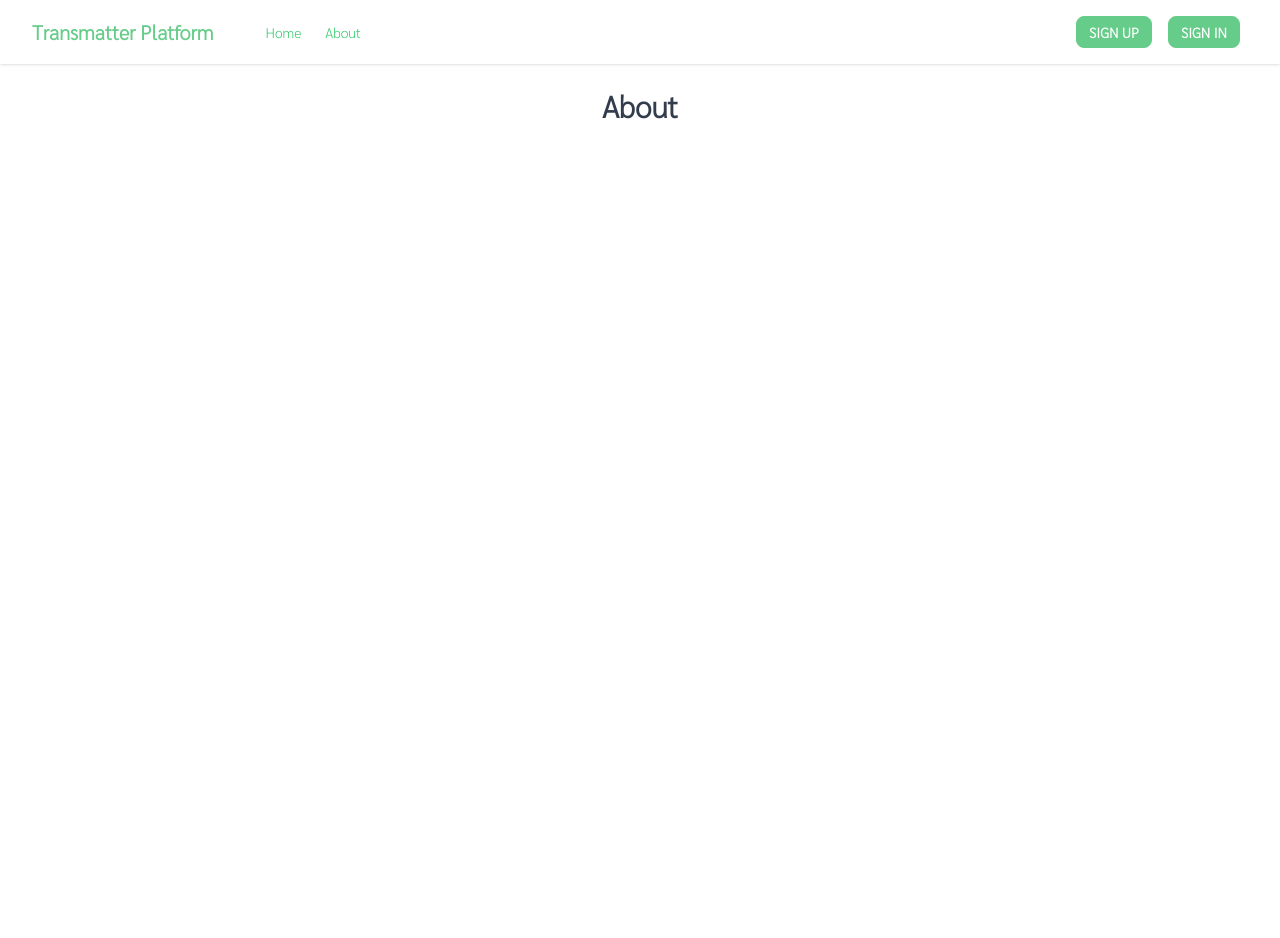
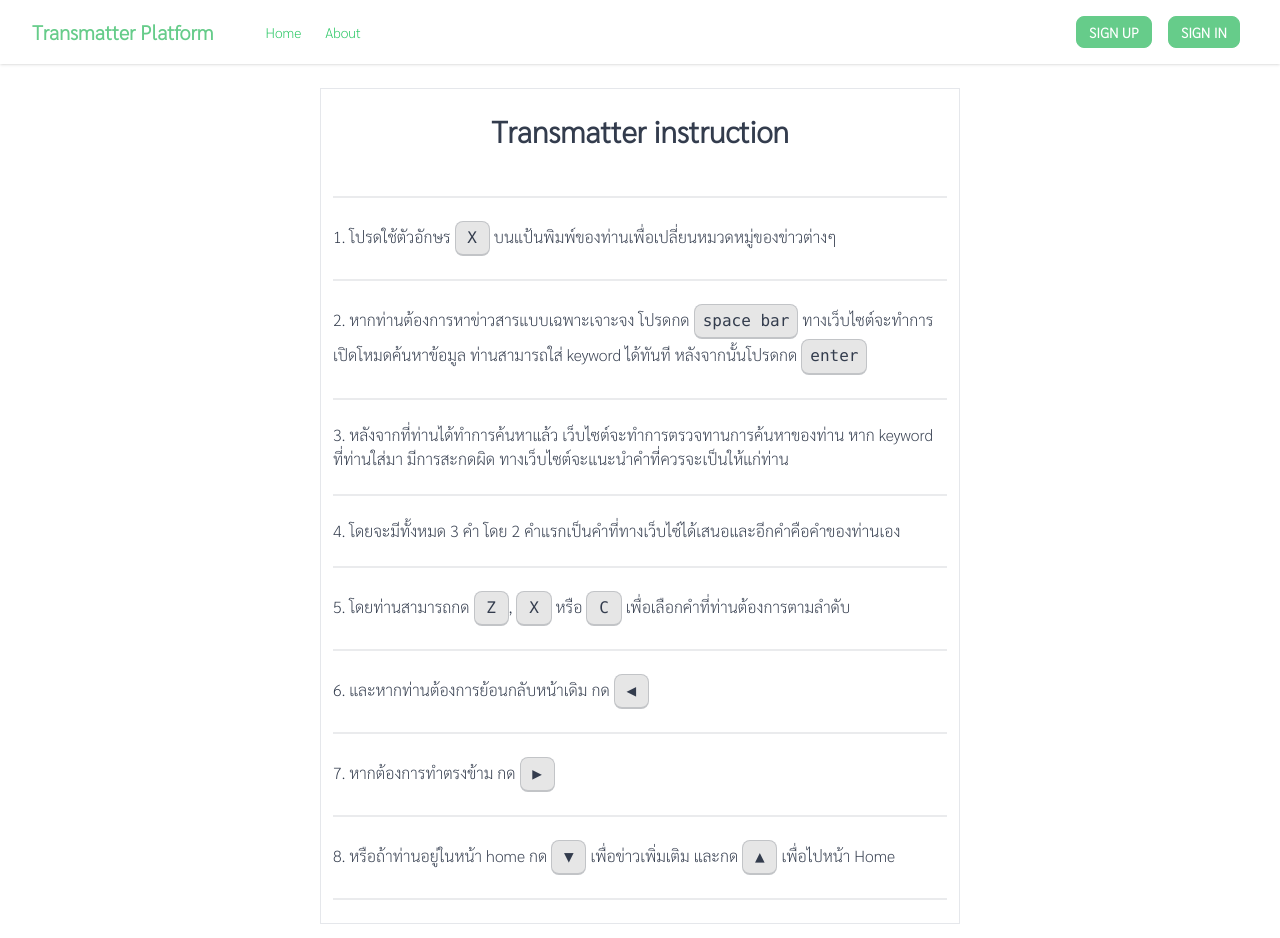
Before and after one commit to Transmatter/Transmatter_experiment_speech_to_text, a Vue app: page /about in a window 1280 px wide. Shown: the top 938 px of the page. Before the commit the page ends 800 px from the top, so only its background shows below. Built offline with nearby package versions, Linux system fonts and the light colour scheme.

Commit message:
[💚 update] : ci script

```diff
--- a/index.html
+++ b/index.html
@@ -4,7 +4,7 @@
     <meta charset="UTF-8" />
     <link rel="icon" href="/favicon.ico" />
     <meta name="viewport" content="width=device-width, initial-scale=1.0" />
-    <title>Transmatter Platform (Testing site)</title>
+    <title>Transmatter Platform Testing site (With Audio)</title>
   </head>
   <body>
     <div id="app"></div>
--- a/src/views/About.vue
+++ b/src/views/About.vue
@@ -1,7 +1,41 @@
 <template>
-    <div class="flex justify-center">
-        <h1 class="my-6 text-3xl font-bold">
-            About
-        </h1>
+    <div class="lg:mx-80 lg:my-6 lg:px-3 border">
+        <div class="flex justify-center">
+            <h1 class="my-6 text-3xl font-bold">Transmatter instruction</h1>
+        </div>
+        <div class="divider"></div>
+        <p class="my-2 hover:bg-green-50">1. โปรดใช้ตัวอักษร <kbd class="kbd">X</kbd> บนแป้นพิมพ์ของท่านเพื่อเปลี่ยนหมวดหมู่ของข่าวต่างๆ</p>
+        <div class="divider"></div>
+        <p class="my-2 hover:bg-green-50">
+            2.
+            หากท่านต้องการหาข่าวสารแบบเฉพาะเจาะจง โปรดกด
+            <kbd class="kbd">space bar</kbd> ทางเว็บไซต์จะทำการเปิดโหมดค้นหาข้อมูล ท่านสามารถใส่ keyword ได้ทันที
+            หลังจากนั้นโปรดกด <kbd class="kbd">enter</kbd>
+        </p>
+        <div class="divider"></div>
+        <p class="my-2 hover:bg-green-50">
+            3.
+            หลังจากที่ท่านได้ทำการค้นหาแล้ว เว็บไซต์จะทำการตรวจทานการค้นหาของท่าน หาก keyword ที่ท่านใส่มา มีการสะกดผิด
+            ทางเว็บไซต์จะแนะนำคำที่ควรจะเป็นให้แก่ท่าน
+        </p>
+        <div class="divider"></div>
+        <p class="my-2 hover:bg-green-50"> 4. โดยจะมีทั้งหมด 3 คำ โดย 2 คำแรกเป็นคำที่ทางเว็บไซ์ได้เสนอและอีกคำคือคำของท่านเอง</p>
+        <div class="divider"></div>
+        <p class="my-2 hover:bg-green-50">
+            5.
+            โดยท่านสามารถกด <kbd class="kbd">Z</kbd>, <kbd class="kbd">X</kbd> หรือ
+            <kbd class="kbd">C</kbd> เพื่อเลือกคำที่ท่านต้องการตามลำดับ
+        </p>
+        <div class="divider"></div>
+        <p class="my-2 hover:bg-green-50">6. และหากท่านต้องการย้อนกลับหน้าเดิม กด <kbd class="kbd">◀︎</kbd></p>
+        <div class="divider"></div>
+        <p class="my-2 hover:bg-green-50">7. หากต้องการทำตรงข้าม กด <kbd class="kbd">▶︎</kbd></p>
+        <div class="divider"></div>
+        <p class="my-2 hover:bg-green-50">
+            8.
+            หรือถ้าท่านอยู่ในหน้า home กด <kbd class="kbd">▼</kbd> เพื่อข่าวเพิ่มเติม และกด
+            <kbd class="kbd">▲</kbd> เพื่อไปหน้า Home
+        </p>
+        <div class="divider"></div>
     </div>
 </template>
```
